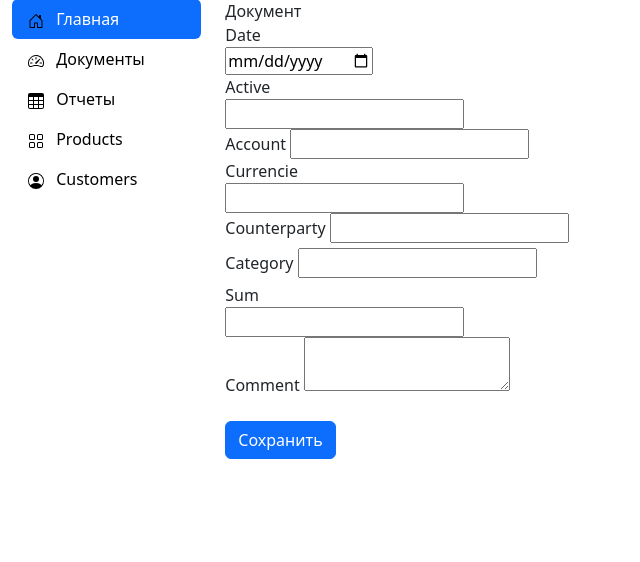
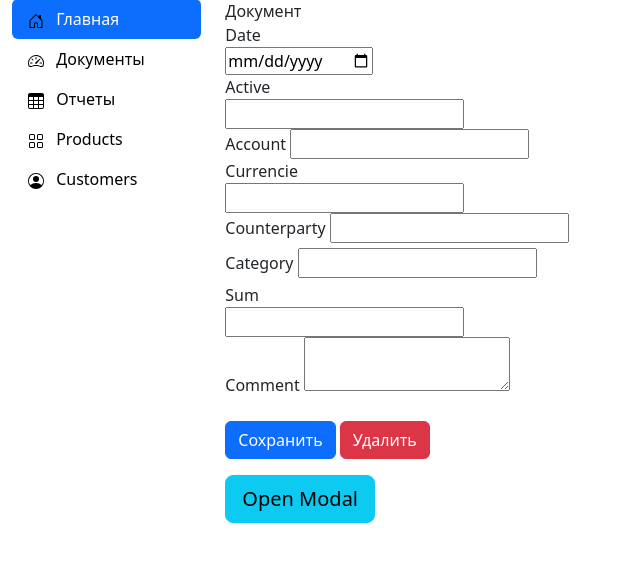
Before and after one commit to OlegVladychenko/persfinance, a Django app: template mymoney/money/templates/money/document.html in a window 1280 px wide. Shown: the part 61-623 px from the top of the page, without its empty margins (0-640 px from the left). Run offline with Django 3.2, Linux system fonts and the light colour scheme; the template is opened without the code that fills it, so the values that code supplies are empty, except form fields; tables that the repository leaves empty hold one stand-in row (values such as "Sample post"); form fields are guessed from the names that the template uses.

Commit message:
add delete document

```diff
--- a/mymoney/money/models.py
+++ b/mymoney/money/models.py
@@ -4,7 +4,7 @@ from django.db import models
 
 class Document(models.Model):
     type = models.IntegerField(blank=True, null=True)
-    date = models.DateTimeField(auto_now=True)
+    date = models.DateTimeField()
     sum = models.DecimalField(max_digits=10, decimal_places=2)
     sum_reg = models.DecimalField(max_digits=10, decimal_places=2)
     counterparty = models.ForeignKey('Сounterparty', on_delete=models.PROTECT, blank=True)
--- a/mymoney/money/templates/money/base.html
+++ b/mymoney/money/templates/money/base.html
@@ -6,6 +6,11 @@
     <title>Title</title>
     <link href="https://cdn.jsdelivr.net/npm/bootstrap@5.3.0/dist/css/bootstrap.min.css" rel="stylesheet"
           integrity="sha384-9ndCyUaIbzAi2FUVXJi0CjmCapSmO7SnpJef0486qhLnuZ2cdeRhO02iuK6FUUVM" crossorigin="anonymous">
+
+    <script src="https://cdn.jsdelivr.net/npm/@popperjs/core@2.11.7/dist/umd/popper.min.js" integrity="sha384-zYPOMqeu1DAVkHiLqWBUTcbYfZ8osu1Nd6Z89ify25QV9guujx43ITvfi12/QExE" crossorigin="anonymous"></script>
+    <script src="https://cdn.jsdelivr.net/npm/bootstrap@5.3.0-alpha3/dist/js/bootstrap.min.js" integrity="sha384-Y4oOpwW3duJdCWv5ly8SCFYWqFDsfob/3GkgExXKV4idmbt98QcxXYs9UoXAB7BZ" crossorigin="anonymous"></script>
+
+
 </head>
 <body>
 
--- a/mymoney/money/templates/money/document.html
+++ b/mymoney/money/templates/money/document.html
@@ -51,6 +51,61 @@
 
     <br>
     <button type="submit" class="btn btn-primary mb-3 ">Сохранить</button>
+    <button type="button" class="btn btn-danger mb-3" data-bs-toggle="modal" data-bs-target="#exampleModalCenter">
+        Удалить
+    </button>
+
+
 
 </form>
+
+<!-- Modal -->
+<div class="modal fade" id="exampleModalCenter" tabindex="-1" role="dialog" aria-labelledby="exampleModalCenterTitle"
+     aria-hidden="true">
+    <div class="modal-dialog modal-dialog-centered" role="document">
+        <div class="modal-content">
+            <div class="modal-header">
+                <h5 class="modal-title" id="exampleModalLongTitle">Удалить запись?</h5>
+                <button type="button" class="close" data-bs-dismiss="modal" aria-label="Close">
+                    <span aria-hidden="true">&times;</span>
+                </button>
+            </div>
+
+            <div class="modal-footer">
+                <form action="{% url 'delete_doc' doc_id %}" method="post">
+                    {% csrf_token %}
+                    <button type="submit" class="btn btn-secondary">Ok</button>
+                    <button type="button" class="btn btn-primary" data-bs-dismiss="modal">Отмена</button>
+                </form>
+            </div>
+        </div>
+    </div>
+</div>
+
+
+<button type="button" class="btn btn-info btn-lg" data-toggle="modal" data-target="#myModal">Open Modal</button>
+
+<!-- Modal -->
+<div class="modal fade" id="exampleModalCenter" tabindex="-1" role="dialog" aria-labelledby="exampleModalCenterTitle" aria-hidden="true">
+  <div class="modal-dialog modal-dialog-centered" role="document">
+    <div class="modal-content">
+      <div class="modal-header">
+        <h5 class="modal-title" id="exampleModalLongTitle">Удалить запись?</h5>
+        <button type="button" class="close" data-bs-dismiss="modal" aria-label="Close">
+          <span aria-hidden="true">&times;</span>
+        </button>
+      </div>
+
+      <div class="modal-footer">
+          <form action="{% url 'delete_doc' doc_id %}" method="post">
+               {% csrf_token %}
+        <button type="submit" class="btn btn-secondary">Ok</button>
+        <button type="button" class="btn btn-primary" data-bs-dismiss="modal">Отмена</button></form>
+      </div>
+    </div>
+  </div>
+</div>
+
+
+
 {% endblock%}
--- a/mymoney/money/urls.py
+++ b/mymoney/money/urls.py
@@ -8,6 +8,7 @@ urlpatterns = [
     path('doc/<int:doc_id>', show_doc, name='show_doc'),
     path('add_debit_doc', add_debit_doc, name='add_debit_doc'),
     path('add_credit_doc', add_credit_doc, name='add_credit_doc'),
+    path('delete_doc/<int:doc_id>/', delete_doc, name='delete_doc'),
 
 
 ]
```
Also changed, not shown: mymoney/money/views.py (+9 -0 lines).
